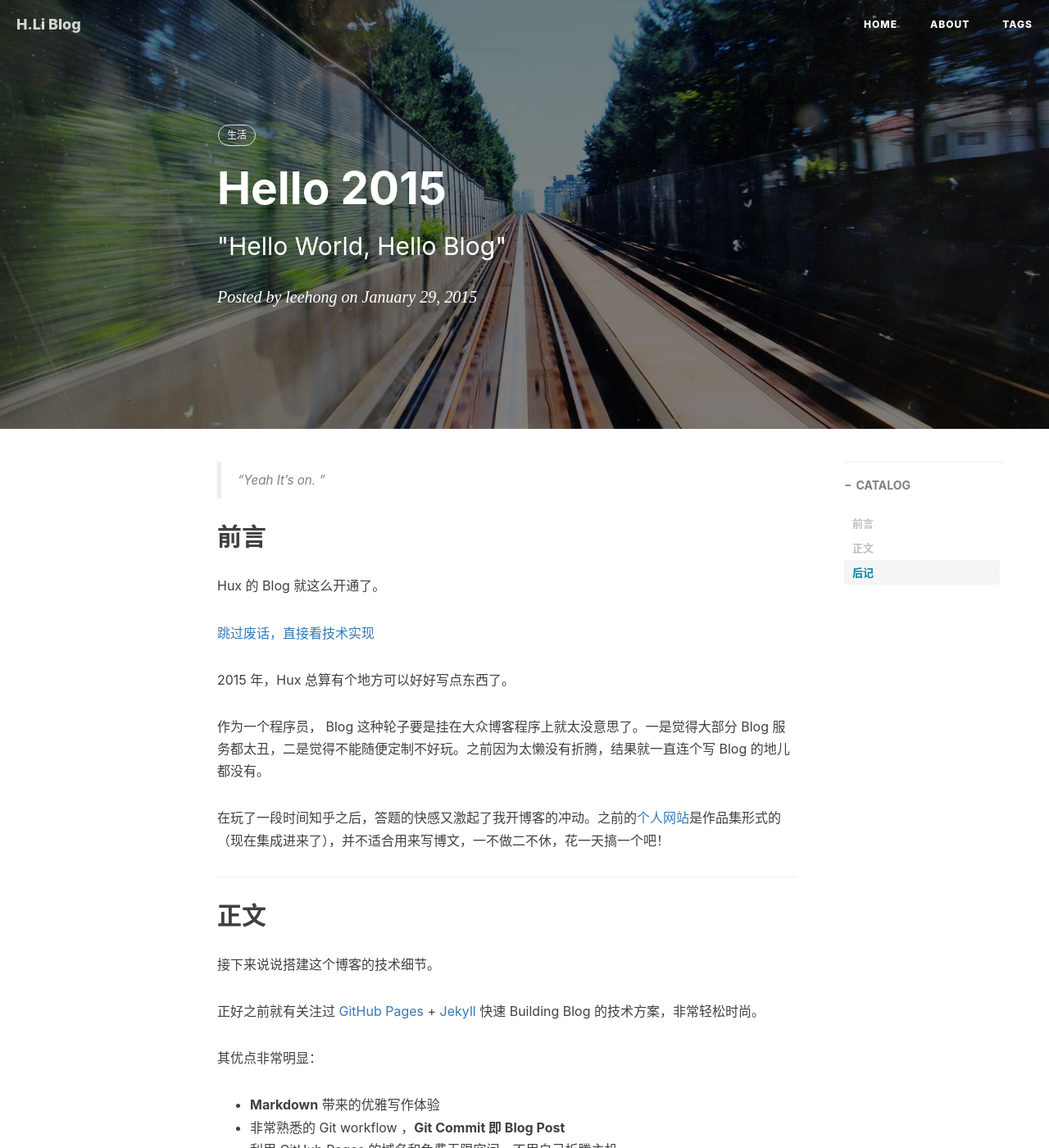
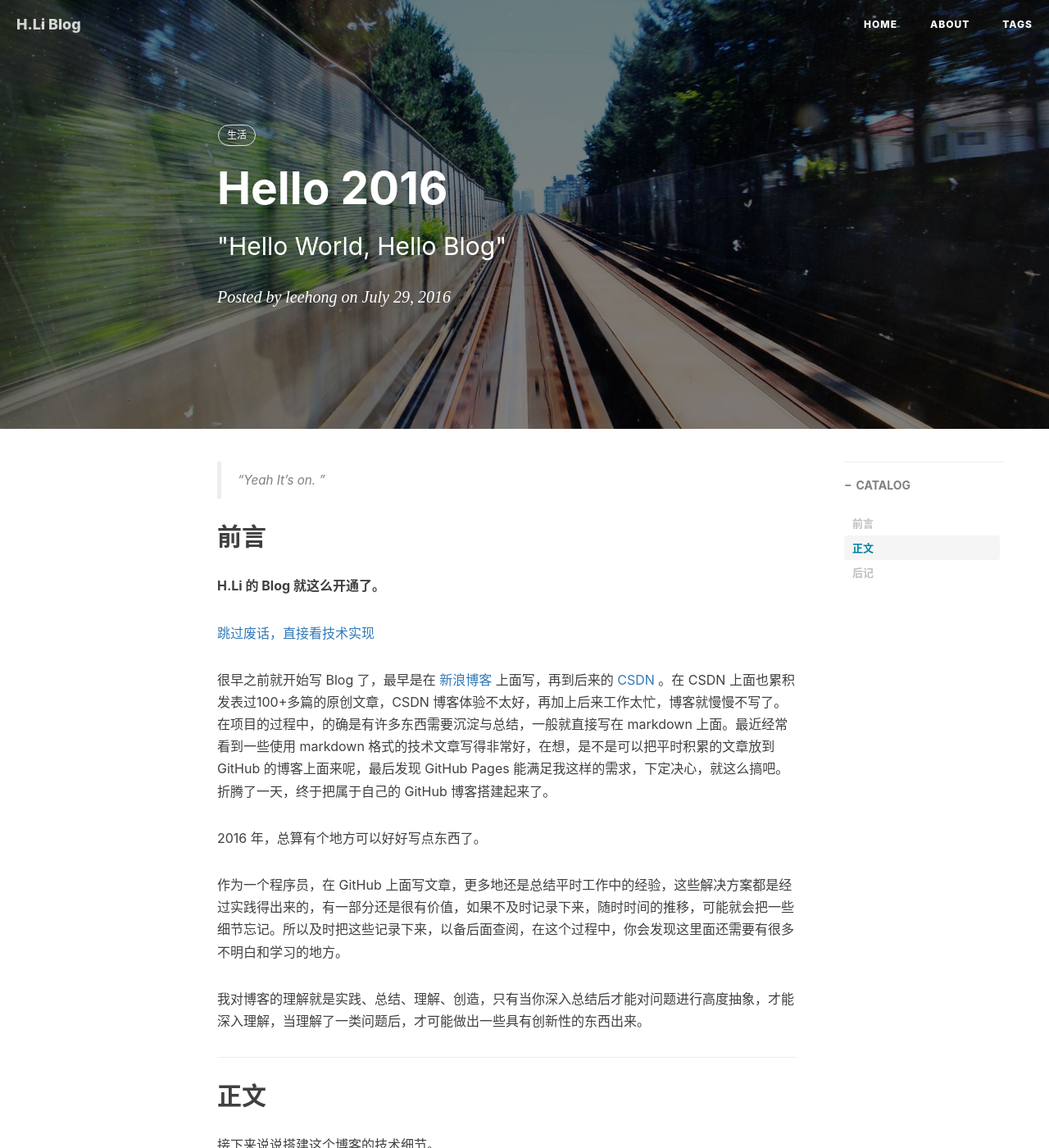
Before and after one commit to leehong2005/leehong2005.github.io, a Jekyll site: the page built from _posts/2014-01-29-hello-2015.md, in a window 1280 px wide and 1400 px high. Shown: the whole window at 82% size. Built offline with Jekyll 4.4.1, drawn with Linux system fonts in a browser that asks for light colours; comment, search, counter and statistics services are not loaded; some of the changed text lies outside the part shown.

Commit message:
【功能】修改文章

```diff
--- a/_posts/2014-01-29-hello-2015.md
+++ b/_posts/2014-01-29-hello-2015.md
@@ -1,8 +1,8 @@
 ---
 layout:     post
-title:      "Hello 2015"
+title:      "Hello 2016"
 subtitle:   " \"Hello World, Hello Blog\""
-date:       2015-01-29 12:00:00
+date:       2016-07-29 12:00:00
 author:     "leehong"
 header-img: "img/post-bg-2015.jpg"
 catalog: true
@@ -15,19 +15,19 @@
 
 ## 前言
 
-Hux 的 Blog 就这么开通了。
+__H.Li 的 Blog 就这么开通了。__
 
 [跳过废话，直接看技术实现 ](#build)
 
 
 
-2015 年，Hux 总算有个地方可以好好写点东西了。
+很早之前就开始写 Blog 了，最早是在 [新浪博客](http://blog.sina.com.cn/leehong2005) 上面写，再到后来的 [CSDN](http://blog.csdn.net/leehong2005) 。在 CSDN 上面也累积发表过100+多篇的原创文章，CSDN 博客体验不太好，再加上后来工作太忙，博客就慢慢不写了。在项目的过程中，的确是有许多东西需要沉淀与总结，一般就直接写在 markdown 上面。最近经常看到一些使用 markdown 格式的技术文章写得非常好，在想，是不是可以把平时积累的文章放到 GitHub 的博客上面来呢，最后发现 GitHub Pages 能满足我这样的需求，下定决心，就这么搞吧。折腾了一天，终于把属于自己的 GitHub 博客搭建起来了。
 
+2016 年，总算有个地方可以好好写点东西了。
 
-作为一个程序员， Blog 这种轮子要是挂在大众博客程序上就太没意思了。一是觉得大部分 Blog 服务都太丑，二是觉得不能随便定制不好玩。之前因为太懒没有折腾，结果就一直连个写 Blog 的地儿都没有。
+作为一个程序员，在 GitHub 上面写文章，更多地还是总结平时工作中的经验，这些解决方案都是经过实践得出来的，有一部分还是很有价值，如果不及时记录下来，随时时间的推移，可能就会把一些细节忘记。所以及时把这些记录下来，以备后面查阅，在这个过程中，你会发现这里面还需要有很多不明白和学习的地方。
 
-在玩了一段时间知乎之后，答题的快感又激起了我开博客的冲动。之前的[个人网站](http://huangxuan.me/portfolio)是作品集形式的（现在集成进来了），并不适合用来写博文，一不做二不休，花一天搞一个吧！
-
+我对博客的理解就是实践、总结、理解、创造，只有当你深入总结后才能对问题进行高度抽象，才能深入理解，当理解了一类问题后，才可能做出一些具有创新性的东西出来。
 
 <p id = "build"></p>
 ---
@@ -71,10 +71,8 @@
 
 ## 后记
 
-回顾这个博客的诞生，纯粹是出于个人兴趣。在知乎相关问题上回答并获得一定的 star 后，我决定把这个博客主题当作一个小小的开源项目来维护。
-
-在经历 v1.0 - v1.5 的蜕变后，这个博客主题愈发完整，不但增加了诸多 UI 层的优化（opinionated）；在代码层面，更加丰富的配置项也使得这个主题拥有了更好的灵活性与可拓展性。而作为一个开源项目，我也积极的为其完善文档与解决 issue。
+回顾这个博客的诞生，纯粹是出于个人兴趣。还是前面提到的，这个博客更多是总结自己的经验，有些可能是只言片语，并不是一个完整的方案，也可能有漏洞，我地努力保证文章的完整性和准确性，如果你发现任何问题，也请包容理解～～
 
 如果你恰好逛到了这里，希望你也能喜欢这个博客主题。
 
-—— Hux 后记于 2015.10
+—— H.Li 后记于 2016.8.8
```
